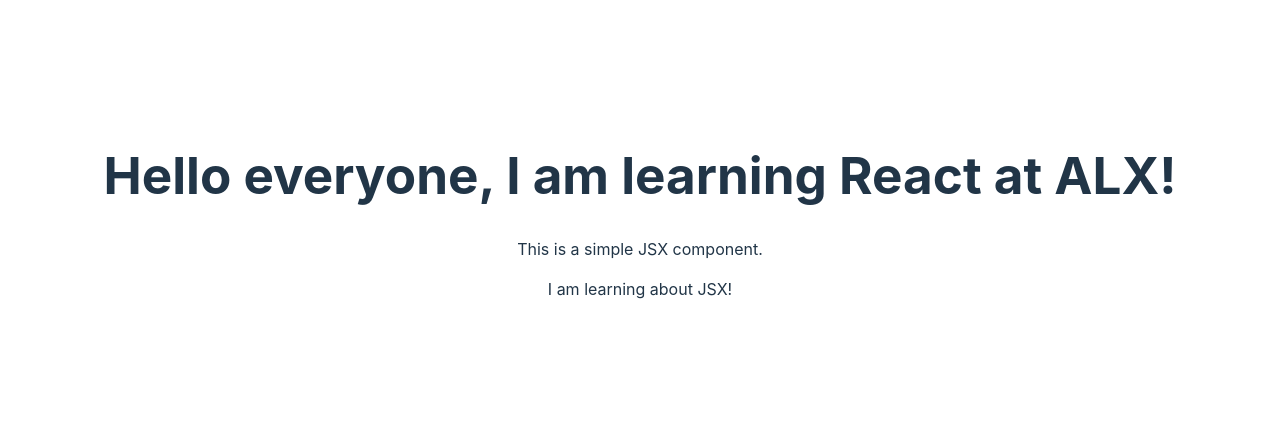
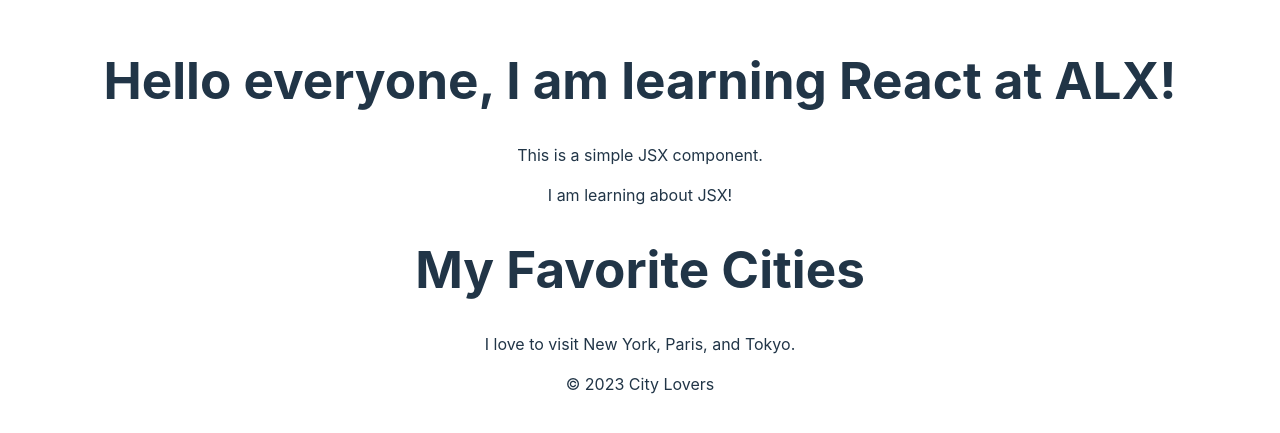
Before and after one commit to Maxzyto/alx-fe-reactjs, a React (Vite) app in the folder alx-react-app/: page / in a window 1280 px wide. Shown: the part 185-618 px from the top of the page. Built offline with nearby package versions, Linux system fonts and the light colour scheme.

Commit message:
three more components added

```diff
--- a/alx-react-app/src/App.jsx
+++ b/alx-react-app/src/App.jsx
@@ -1,6 +1,9 @@
+import './App.css'
+import Footer from './components/Footer'
+import Header from './components/Header'
+import MainContent from './components/MainContent'
+import WelcomeMessage from './components/WelcomeMessage'
 
-import './App.css'
-import WelcomeMessage from './components/WelcomeMessage'
 
 function App() {
 
@@ -8,6 +11,9 @@
   return (
     <>
       <WelcomeMessage />
+      <Header />
+      <MainContent />
+      <Footer />
     </>
   )
 }
--- /dev/null
+++ b/alx-react-app/src/components/Footer.jsx
@@ -0,0 +1,11 @@
+
+
+function Footer() {
+  return (
+    <div>
+      <p>© 2023 City Lovers</p>
+    </div>
+  );
+}
+
+export default Footer
--- /dev/null
+++ b/alx-react-app/src/components/Header.jsx
@@ -0,0 +1,6 @@
+
+function Header() {
+  return <h1>My Favorite Cities</h1>;
+}
+
+export default Header
--- /dev/null
+++ b/alx-react-app/src/components/MainContent.jsx
@@ -0,0 +1,11 @@
+
+
+function MainContent() {
+  return (
+    <div>
+      <p>I love to visit New York, Paris, and Tokyo.</p>
+    </div>
+  );
+}
+
+export default MainContent
```
